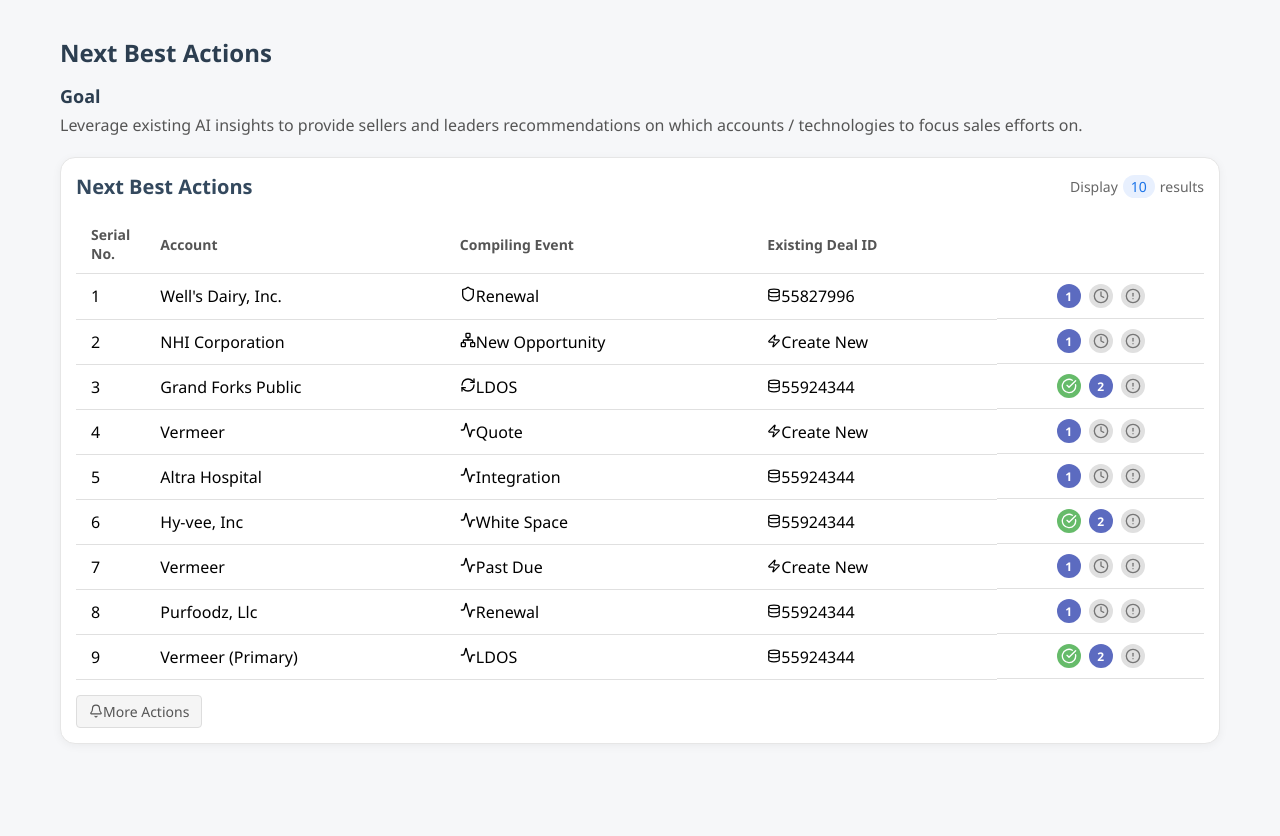
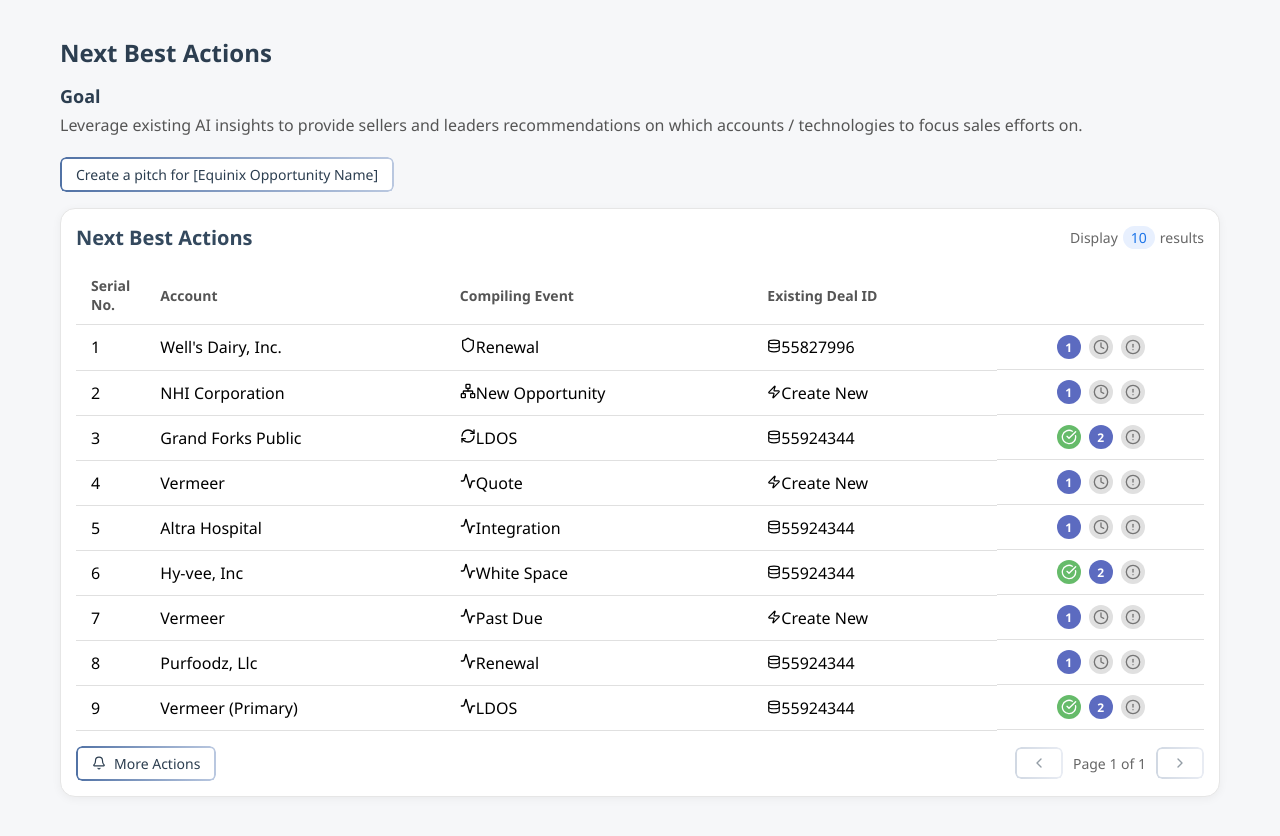
Before and after one commit to AnirudhSharma-dev/Beacon-UI, a React (Vite) app: page / in a window 1280 px wide. Before the commit the page ends 800 px from the top, so only its background shows below. Built offline with nearby package versions, Linux system fonts and the light colour scheme.

Commit message:
added gradient button

```diff
--- a/src/App.css
+++ b/src/App.css
@@ -413,3 +413,41 @@
   height: 16px;
   cursor: pointer;
 }
+
+.table-footer {
+  display: flex;
+  justify-content: space-between; /* Changed from flex-start to space-between */
+  align-items: center;
+  margin-top: 15px;
+}
+
+.pagination-controls {
+  display: flex;
+  align-items: center;
+  gap: 10px;
+}
+
+.pagination-button {
+  background-color: #f5f5f5;
+  border: 1px solid #ddd;
+  border-radius: 4px;
+  padding: 6px 12px;
+  font-size: 14px;
+  color: #555;
+  cursor: pointer;
+  transition: background-color 0.2s;
+}
+
+.pagination-button:hover:not(:disabled) {
+  background-color: #e8e8e8;
+}
+
+.pagination-button:disabled {
+  opacity: 0.5;
+  cursor: not-allowed;
+}
+
+.pagination-info {
+  font-size: 14px;
+  color: #666;
+}
--- a/src/App.tsx
+++ b/src/App.tsx
@@ -6,12 +6,13 @@
   Network,
   Activity,
 } from 'lucide-react';
-import MainTable from './components/mainTable';
-import PopupTables from './components/popupTables';
+import StyledButton from './assets/widgets/StyledButton';
+import PopupTables from './components/PopupTables';
+import MainTable from './components/MainTable';
 
 function App() {
-  const [activePopup, setActivePopup] = useState<string| null>(null);
-  const [selectedRow, setSelectedRow] = useState<number| null>(null);
+  const [activePopup, setActivePopup] = useState<string | null>(null);
+  const [selectedRow, setSelectedRow] = useState<number | null>(null);
   const [activeTab, setActiveTab] = useState('account');
 
   const openPopup = (rowId: number, tab: string) => {
@@ -26,7 +27,7 @@
   };
 
   const renderActionIcon = (iconType: string) => {
-    switch(iconType) {
+    switch (iconType) {
       case 'security':
         return <Shield className="action-icon" size={16} />;
       case 'network':
@@ -46,6 +47,14 @@
         <p>Leverage existing AI insights to provide sellers and leaders recommendations on which accounts / technologies to focus sales efforts on.</p>
       </div>
 
+      <StyledButton
+        variant="primary"
+        onClick={() => console.log('Create a pitch clicked')}
+        style={{ marginBottom: '16px' }}
+      >
+        Create a pitch for [Equinix Opportunity Name]
+      </StyledButton>
+
       <MainTable
         openPopup={openPopup}
         renderActionIcon={renderActionIcon}
--- /dev/null
+++ b/src/assets/widgets/StyledButton.css
@@ -0,0 +1,56 @@
+/* StyledButton.css */
+.styled-button {
+    position: relative;
+    display: inline-flex;
+    align-items: center;
+    justify-content: center;
+    padding: 8px 16px;
+    font-family: 'Segoe UI', Tahoma, Geneva, Verdana, sans-serif;
+    font-size: 14px;
+    font-weight: 500;
+    color: #2c3e50;
+    background-color: white;
+    border: none;
+    border-radius: 6px;
+    cursor: pointer;
+    overflow: hidden;
+    transition: all 0.3s ease;
+  }
+
+  /* The gradient border effect using pseudo-element */
+  .styled-button::before {
+    content: '';
+    position: absolute;
+    top: 0;
+    left: 0;
+    right: 0;
+    bottom: 0;
+    border-radius: 6px;
+    padding: 2px; /* The width of the border */
+    background: linear-gradient(to right, #6a85b6, #bac8e0);
+    -webkit-mask:
+      linear-gradient(#fff 0 0) content-box,
+      linear-gradient(#fff 0 0);
+    -webkit-mask-composite: xor;
+    mask-composite: exclude;
+    pointer-events: none;
+  }
+
+  .styled-button:hover {
+    transform: translateY(-1px);
+    box-shadow: 0 2px 8px rgba(106, 133, 182, 0.15);
+  }
+
+  .styled-button:active {
+    transform: translateY(0);
+  }
+
+  /* Primary variant with stronger colors */
+  .styled-button.primary::before {
+    background: linear-gradient(to right, #5172a5, #bac8e0);
+  }
+
+  /* Secondary variant with more subtle colors */
+  .styled-button.secondary::before {
+    background: linear-gradient(to right, #a4b3c8, #d4dbe9);
+  }
--- /dev/null
+++ b/src/assets/widgets/StyledButton.tsx
@@ -0,0 +1,25 @@
+import React, { ButtonHTMLAttributes } from 'react';
+import './StyledButton.css';
+
+interface StyledButtonProps extends ButtonHTMLAttributes<HTMLButtonElement> {
+  children: React.ReactNode;
+  variant?: 'primary' | 'secondary';
+}
+
+const StyledButton: React.FC<StyledButtonProps> = ({
+  children,
+  variant = 'primary',
+  className = '',
+  ...props
+}) => {
+  return (
+    <button
+      className={`styled-button ${variant} ${className}`}
+      {...props}
+    >
+      {children}
+    </button>
+  );
+};
+
+export default StyledButton;
--- a/src/components/mainTable.tsx
+++ b/src/components/mainTable.tsx
@@ -1,6 +1,7 @@
-import React, { JSX } from 'react';
-import { Zap, Database, Bell, CheckCircle, Clock, AlertCircle } from 'lucide-react';
+import React, { JSX, useState } from 'react';
+import { Zap, Database, Bell, CheckCircle, Clock, AlertCircle, ChevronLeft, ChevronRight } from 'lucide-react';
 import { mainTableData } from '../data/appConsts';
+import StyledButton from '../assets/widgets/StyledButton';
 
 interface MainTableProps {
   openPopup: (rowId: number, tab: string) => void;
@@ -8,13 +9,29 @@
 }
 
 function MainTable({ openPopup, renderActionIcon }: MainTableProps) {
+  const [currentPage, setCurrentPage] = useState(1);
+  const itemsPerPage = 10;
+
+  // Calculate pagination
+  const totalItems = mainTableData.length;
+  const totalPages = Math.ceil(totalItems / itemsPerPage);
+  const startIndex = (currentPage - 1) * itemsPerPage;
+  const endIndex = startIndex + itemsPerPage;
+  const currentData = mainTableData.slice(startIndex, endIndex);
+
+  const handlePageChange = (page: number) => {
+    if (page >= 1 && page <= totalPages) {
+      setCurrentPage(page);
+    }
+  };
+
   return (
     <div className="table-container">
       <div className="table-header">
         <h2>Next Best Actions</h2>
         <div className="display-count">
           <span>Display</span>
-          <span className="count-badge">10</span>
+          <span className="count-badge">{itemsPerPage}</span>
           <span>results</span>
         </div>
       </div>
@@ -29,10 +46,10 @@
           </tr>
         </thead>
         <tbody>
-          {mainTableData.map((row, i) => (
+          {currentData.map((row, i) => (
             <tr key={row.id}>
               <td>
-                <span className="plain-text">{i + 1}</span>
+                <span className="plain-text">{startIndex + i + 1}</span>
               </td>
               <td>
                 <span className="plain-text">{row.name}</span>
@@ -47,7 +64,10 @@
                 {row.dealId === "Create New" ? (
                   <div className="deal-id-display">
                     <Zap size={14} className="icon-left" />
-                    Create New
+                    <span>Create New</span>
+                    {/* <StyledButton variant="secondary" className="create-new-button">
+                      Create New
+                    </StyledButton> */}
                   </div>
                 ) : (
                   <div className="deal-id-display">
@@ -86,10 +106,31 @@
         </tbody>
       </table>
       <div className="table-footer">
-        <button className="more-actions-button">
-          <Bell size={14} className="icon-left" />
+        <StyledButton className="more-actions-button">
+          <Bell size={14} style={{ marginRight: '8px' }} />
           More Actions
-        </button>
+        </StyledButton>
+        <div className="pagination-controls">
+          <StyledButton
+            variant="secondary"
+            className="pagination-button"
+            onClick={() => handlePageChange(currentPage - 1)}
+            disabled={currentPage === 1}
+          >
+            <ChevronLeft size={16} />
+          </StyledButton>
+          <span className="pagination-info">
+            Page {currentPage} of {totalPages}
+          </span>
+          <StyledButton
+            variant="secondary"
+            className="pagination-button"
+            onClick={() => handlePageChange(currentPage + 1)}
+            disabled={currentPage === totalPages}
+          >
+            <ChevronRight size={16} />
+          </StyledButton>
+        </div>
       </div>
     </div>
   );
--- a/src/components/popupTables.tsx
+++ b/src/components/popupTables.tsx
@@ -1,6 +1,7 @@
 import React from 'react';
 import { Activity, Cpu, ShoppingCart, Server, RefreshCw, Database, Zap } from 'lucide-react';
 import { accountData, actionsData, mainTableData, opportunityData } from '../data/appConsts';
+import StyledButton from '../assets/widgets/StyledButton';
 
 interface PopupTablesProps {
   activePopup: string | null;
@@ -11,6 +12,19 @@
 }
 
 function PopupTables({ activePopup, selectedRow, activeTab, setActiveTab, closePopup }: PopupTablesProps) {
+  // Custom tab button style for the tab navigation
+  const tabButtonStyle = (isActive: boolean) => ({
+    position: 'relative',
+    padding: '12px 20px',
+    background: 'none',
+    border: 'none',
+    cursor: 'pointer',
+    fontSize: '14px',
+    color: isActive ? '#1a73e8' : '#757575',
+    fontWeight: isActive ? 500 : 400,
+    borderBottom: isActive ? '2px solid #1a73e8' : '2px solid transparent',
+  });
+
   return (
     <div>
       {activePopup === 'subTable' && selectedRow !== null && (
@@ -20,17 +34,17 @@
               <h2>
                 {activeTab === 'account' ? (
                   <>
-                    <ShoppingCart size={18} className="icon-left" />
+                    <ShoppingCart size={18} style={{ marginRight: '8px' }} />
                     Account — [{accountData[selectedRow as keyof typeof accountData]?.name}]
                   </>
                 ) : activeTab === 'actions' ? (
                   <>
-                    <Activity size={18} className="icon-left" />
+                    <Activity size={18} style={{ marginRight: '8px' }} />
                     Actions — [{actionsData[selectedRow as keyof typeof actionsData]?.[0]?.event}]
                   </>
                 ) : (
                   <>
-                    <Cpu size={18} className="icon-left" />
+                    <Cpu size={18} style={{ marginRight: '8px' }} />
                     Opportunity — [{mainTableData.find(item => item.id === selectedRow)?.action} - {mainTableData.find(item => item.id === selectedRow)?.dealId}]
                   </>
                 )}
@@ -40,143 +54,49 @@
 
             <div className="tab-navigation">
               <button
-                className={`tab-button ${activeTab === 'account' ? 'active' : ''}`}
+                style={tabButtonStyle(activeTab === 'account') as React.CSSProperties}
                 onClick={() => setActiveTab('account')}
               >
-                <ShoppingCart size={16} className="icon-left" />
+                <ShoppingCart size={16} style={{ marginRight: '8px', verticalAlign: 'middle' }} />
                 Account
               </button>
               <button
-                className={`tab-button ${activeTab === 'actions' ? 'active' : ''}`}
+                style={tabButtonStyle(activeTab === 'actions') as React.CSSProperties}
                 onClick={() => setActiveTab('actions')}
               >
-                <Activity size={16} className="icon-left" />
+                <Activity size={16} style={{ marginRight: '8px', verticalAlign: 'middle' }} />
                 Actions
               </button>
               <button
-                className={`tab-button ${activeTab === 'opportunity' ? 'active' : ''}`}
+                style={tabButtonStyle(activeTab === 'opportunity') as React.CSSProperties}
                 onClick={() => setActiveTab('opportunity')}
               >
-                <Cpu size={16} className="icon-left" />
+                <Cpu size={16} style={{ marginRight: '8px', verticalAlign: 'middle' }} />
                 Opportunity
               </button>
             </div>
 
             <div className="tab-content">
+              {/* Account tab content */}
               {activeTab === 'account' && (
+                /* Account content is unchanged */
                 <div className="account-card">
-                  <div className="account-grid">
-                    <div className="account-item">
-                      <div className="account-label">Current Ytd. Spend (vs. 3 yr avg YTD)</div>
-                      <div className="account-value">
-                        {accountData[selectedRow]?.currentYtdSpend}
-                        <span className={`growth ${parseFloat(accountData[selectedRow]?.yoyGrowth) > 0 ? 'positive' : 'negative'}`}>
-                          {accountData[selectedRow]?.yoyGrowth}
-                        </span>
-                      </div>
-                    </div>
-                    <div className="account-item">
-                      <div className="account-label">Primary SE(s)</div>
-                      <div className="account-value">{accountData[selectedRow]?.primarySE}</div>
-                    </div>
-                    <div className="account-item">
-                      <div className="account-label">Preferred Partner</div>
-                      <div className="account-value">{accountData[selectedRow]?.preferredPartner}</div>
-                    </div>
-                    <div className="account-item">
-                      <div className="account-label">Indicators</div>
-                      <div className="account-indicators">
-                        <div className="indicator-circles">
-                          <span className="circle active"></span>
-                          <span className="circle"></span>
-                          <span className="circle active"></span>
-                        </div>
-                      </div>
-                    </div>
-                  </div>
-                  <div className="indicator-examples">
-                    <h4>Indicator Examples:</h4>
-                    <ul>
-                        {accountData[selectedRow]?.indicators.map((indicator: string, index: number) => (
-                        <li key={index}>{indicator}</li>
-                        ))}
-                    </ul>
-                  </div>
+                  {/* ... existing account content ... */}
                 </div>
               )}
 
+              {/* Actions tab content */}
               {activeTab === 'actions' && (
+                /* Actions content is unchanged */
                 <table className="data-table">
-                  <thead>
-                    <tr>
-                      <th>Detail</th>
-                      <th>Event(s)</th>
-                      <th>$</th>
-                      <th>Best Expansion Option</th>
-                    </tr>
-                  </thead>
-                  <tbody>
-                    {actionsData[selectedRow]?.map((action, index) => (
-                      <tr key={index}>
-                        <td>
-                          <Server size={16} className="icon-left" />
-                          {action.detail}
-                        </td>
-                        <td>
-                          <RefreshCw size={16} className="icon-left" />
-                          {action.event}
-                        </td>
-                        <td>
-                          <Database size={16} className="icon-left" />
-                          {action.amount}
-                        </td>
-                        <td>
-                          <Zap size={16} className="icon-left" />
-                          {action.expansionOption}
-                        </td>
-                      </tr>
-                    ))}
-                  </tbody>
+                  {/* ... existing actions content ... */}
                 </table>
               )}
 
+              {/* Opportunity tab content */}
               {activeTab === 'opportunity' && (
                 <div className="opportunity-card">
-                  <table className="data-table">
-                    <thead>
-                      <tr>
-                        <th>Technology</th>
-                        <th>Stage</th>
-                        <th>$ Tier</th>
-                        <th>$ Min</th>
-                        <th>Linked?</th>
-                        <th>Strategic?</th>
-                        <th>MS/SPEC</th>
-                      </tr>
-                    </thead>
-                    <tbody>
-                      <tr>
-                        <td>
-                          <Server size={16} className="icon-left" />
-                          {opportunityData[selectedRow]?.technology}
-                        </td>
-                        <td>{opportunityData[selectedRow]?.stage}</td>
-                        <td>{opportunityData[selectedRow]?.dollarTier}</td>
-                        <td>$</td>
-                        <td>
-                          <div className="indicator-circles">
-                            <span className={`circle ${opportunityData[selectedRow]?.linked === "Yes" ? "active" : ""}`}></span>
-                          </div>
-                        </td>
-                        <td>
-                          <div className="indicator-circles">
-                            <span className={`circle ${opportunityData[selectedRow]?.strategic ? "active" : ""}`}></span>
-                          </div>
-                        </td>
-                        <td>{opportunityData[selectedRow]?.marketShare}</td>
-                      </tr>
-                    </tbody>
-                  </table>
+                  {/* ... existing opportunity content ... */}
                   <div className="opportunity-highlights">
                     <h4>Take Action Highlights:</h4>
                     <ul>
@@ -184,6 +104,11 @@
                         <li key={index}>{highlight}</li>
                       ))}
                     </ul>
+                    <div style={{ marginTop: '20px', display: 'flex', justifyContent: 'center' }}>
+                      <StyledButton variant="primary">
+                        Create a pitch for [{opportunityData[selectedRow]?.technology}]
+                      </StyledButton>
+                    </div>
                   </div>
                 </div>
               )}
```
